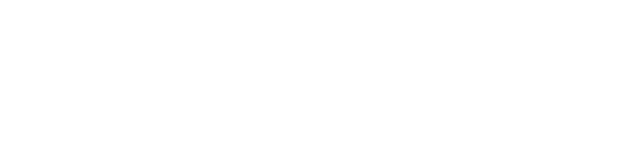
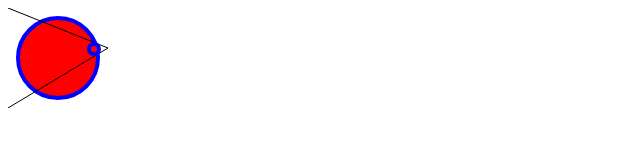
Before and after one commit to NsdHSO/learnVizualization, a website: page firstChapter/index.html in a window 1280 px wide. Shown: the whole page, without its empty margins (0-640 px from the left). Drawn offline with Linux system fonts and the light colour scheme.

Commit message:
chore:🌻 added a duck

```diff
--- a/firstChapter/index.html
+++ b/firstChapter/index.html
@@ -12,11 +12,47 @@
   >
   <title>Document</title>
   <script src="d3.js"></script>
-  <script src="index.js"></script>
 </head>
 <body>
-<div>
+<div id="pie">
+  <svg
+    width="100"
+    height="100"
+  >
+    <circle
+      cx="50"
+      cy="50"
+      r="40"
+      stroke="blue"
+      stroke-width="4"
+      fill="red"
+    ></circle>
+    <line
+      x1="0"
+      y1="0"
+      x2="100"
+      y2="40"
+      stroke="black"
+    />
+    <line
+      x1="0"
+      y1="100"
+      x2="100"
+      y2="40"
+      stroke="black"
+    />
+    <circle
+      r="5"
+      cx="86"
+      cy="41"
+      stroke="blue"
+      stroke-width="4"
+      fill="red"
+    ></circle>
+  </svg>
 
 </div>
 </body>
+<script src="index.js"></script>
+
 </html>
--- a/firstChapter/index.js
+++ b/firstChapter/index.js
@@ -0,0 +1 @@
+d3.select('div').style('color', 'red')
```
